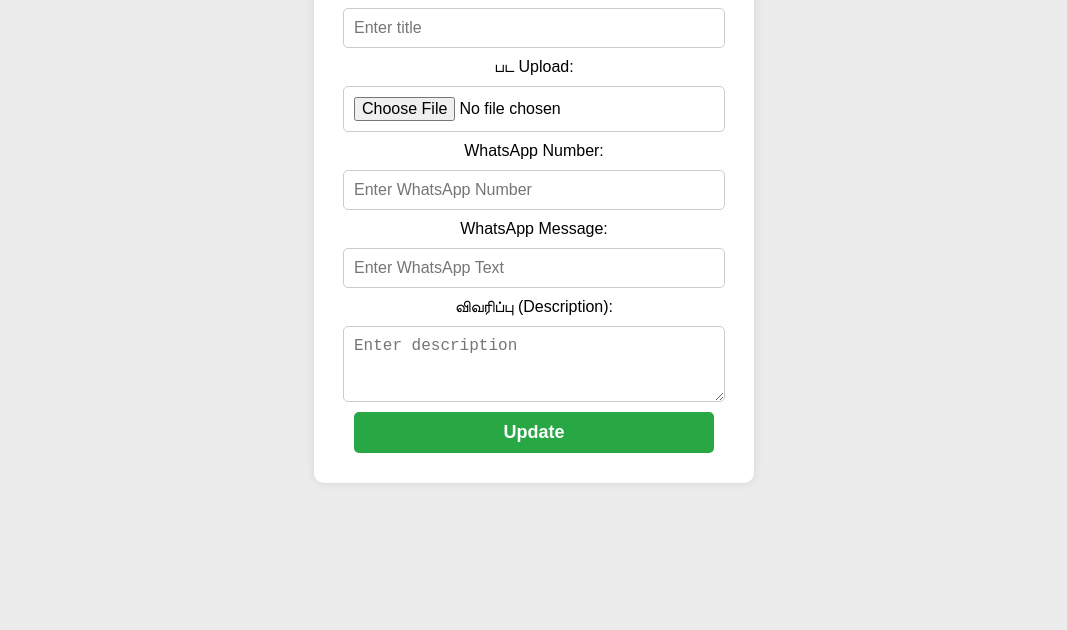
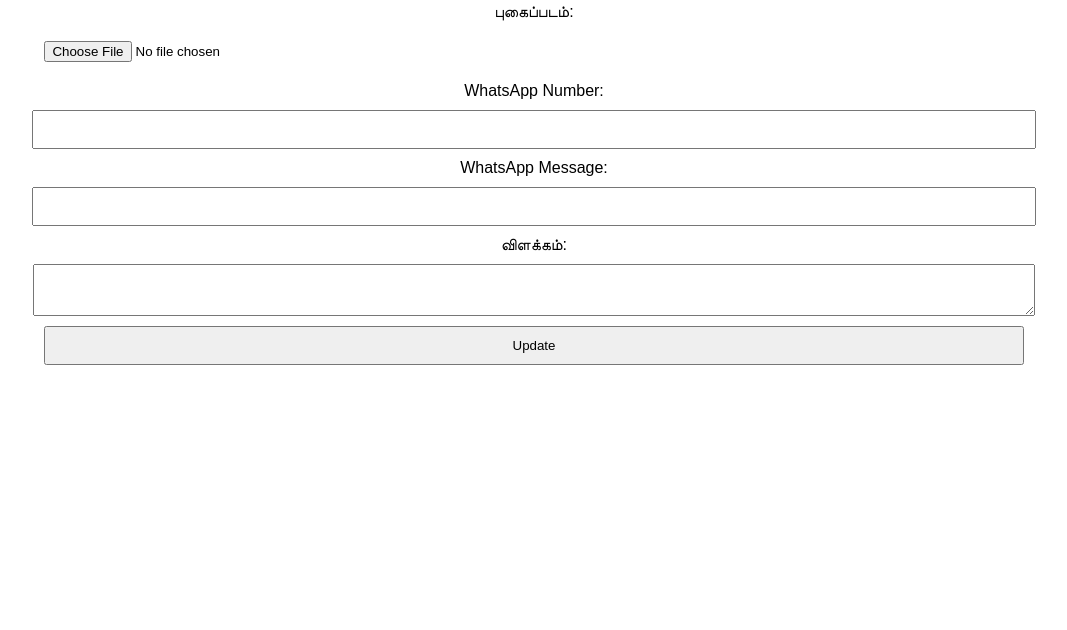
Before and after one commit to onlineweb123/Admin-Multiple-Web, a plain HTML site: page index.html in a window 1280 px wide. Shown: the part 170-800 px from the top of the page, without its empty margins (106-1173 px from the left). Drawn offline with Linux system fonts and the light colour scheme.

Commit message:
index.html

```diff
--- a/index.html
+++ b/index.html
@@ -5,88 +5,47 @@
     <meta name="viewport" content="width=device-width, initial-scale=1.0">
     <title>Admin Panel</title>
     <style>
-        body { font-family: Arial, sans-serif; text-align: center; background-color: #ececec; }
-        .container {
-            width: 90%;
-            max-width: 400px;
-            background: white;
-            padding: 20px;
-            border-radius: 10px;
-            box-shadow: 0px 0px 10px rgba(0, 0, 0, 0.1);
-            margin: 50px auto;
-        }
-        input, textarea, button {
-            display: block;
-            margin: 10px auto;
-            padding: 10px;
-            width: 90%;
-            border: 1px solid #ccc;
-            border-radius: 5px;
-            font-size: 16px;
-        }
-        button {
-            background: #28a745;
-            color: white;
-            border: none;
-            cursor: pointer;
-            font-size: 18px;
-            font-weight: bold;
-            transition: 0.3s;
-        }
-        button:hover {
-            background: #218838;
-        }
+        body { font-family: Arial, sans-serif; text-align: center; padding: 20px; }
+        input, textarea, button { display: block; width: 80%; margin: 10px auto; padding: 10px; }
+        #status { font-size: 18px; font-weight: bold; color: green; }
     </style>
 </head>
 <body>
-    <div class="container">
-        <h1>Admin Panel</h1>
 
-        <label>தலைப்பு மாற்ற:</label>
-        <input type="text" id="titleInput" placeholder="Enter title">
+    <h2>Admin Panel</h2>
 
-        <label>பட Upload:</label>
-        <input type="file" id="imageInput">
+    <label>தலைப்பு:</label>
+    <input type="text" id="title">
 
-        <label>WhatsApp Number:</label>
-        <input type="text" id="whatsappNumberInput" placeholder="Enter WhatsApp Number">
+    <label>புகைப்படம்:</label>
+    <input type="file" id="image">
 
-        <label>WhatsApp Message:</label>
-        <input type="text" id="whatsappTextInput" placeholder="Enter WhatsApp Text">
+    <label>WhatsApp Number:</label>
+    <input type="text" id="whatsapp">
 
-        <label>விவரிப்பு (Description):</label>
-        <textarea id="descriptionInput" rows="3" placeholder="Enter description"></textarea>
+    <label>WhatsApp Message:</label>
+    <input type="text" id="whatsappMsg">
 
-        <button onclick="updateData()">Update</button>
-    </div>
+    <label>விளக்கம்:</label>
+    <textarea id="description"></textarea>
+
+    <button onclick="updateData()">Update</button>
+
+    <p id="status"></p>
 
     <script>
         function updateData() {
-            const title = document.getElementById("titleInput").value;
-            const description = document.getElementById("descriptionInput").value;
-            const whatsappNumber = document.getElementById("whatsappNumberInput").value;
-            const whatsappText = document.getElementById("whatsappTextInput").value;
-            const imageInput = document.getElementById("imageInput").files[0];
+            document.getElementById("status").textContent = "Processing..."; // Process Message
 
-            if (!title || !description || !imageInput || !whatsappNumber || !whatsappText) {
-                alert("All fields are required!");
-                return;
-            }
-
-            const reader = new FileReader();
-            reader.onload = function (e) {
-                const imageData = e.target.result;
-
-                localStorage.setItem("title", title);
-                localStorage.setItem("description", description);
-                localStorage.setItem("image", imageData);
-                localStorage.setItem("whatsappNumber", whatsappNumber);
-                localStorage.setItem("whatsappText", whatsappText);
-
-                alert("Updated Successfully! Open Customer Page to see changes.");
-            };
-            reader.readAsDataURL(imageInput);
+            setTimeout(() => {
+                document.getElementById("status").textContent = "Finish! ✅"; // Finish Message
+                localStorage.setItem("title", document.getElementById("title").value);
+                localStorage.setItem("whatsapp", document.getElementById("whatsapp").value);
+                localStorage.setItem("whatsappMsg", document.getElementById("whatsappMsg").value);
+                localStorage.setItem("description", document.getElementById("description").value);
+            }, 2000); // 2 Sec Delay
         }
     </script>
+
 </body>
 </html>
```
